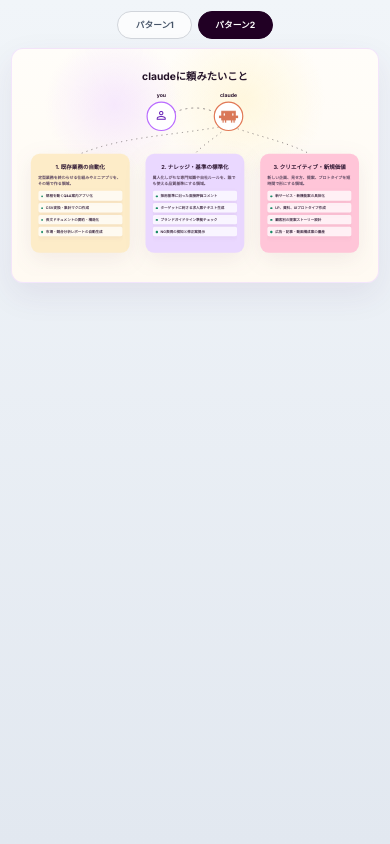
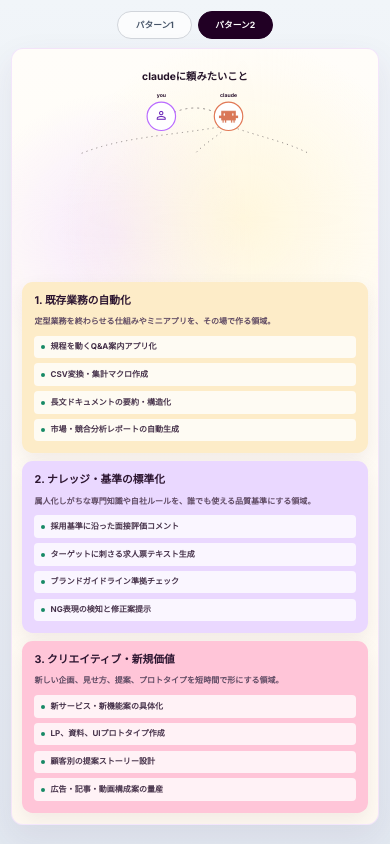
Before and after one commit to mar-cat11/tsx_example, a React (Vite) app: page / in a window 390 px wide. Both pictures are taken after a click on the button "パターン2". Built offline with nearby package versions, Linux system fonts and the light colour scheme.

Commit message:
Add mobile layouts for visualizations

```diff
--- a/src/App.css
+++ b/src/App.css
@@ -143,6 +143,7 @@
 .supply-icon {
   font-family: 'Material Symbols Outlined';
   font-size: 26px;
+  dominant-baseline: middle;
   pointer-events: none;
   user-select: none;
 }
@@ -360,6 +361,10 @@
   background: #178a66;
 }
 
+.mobile-card-stack {
+  display: none;
+}
+
 .svg-card {
   filter: drop-shadow(0 16px 28px rgba(92, 52, 74, 0.08));
   transition: filter 0.2s ease, opacity 0.2s ease;
@@ -425,4 +430,74 @@
   .org-pattern {
     padding: 8px;
   }
+
+  .supply-icon {
+    font-size: 24px;
+  }
+
+  .org-diagram {
+    view-transition-name: none;
+  }
+
+  .org-diagram .svg-card,
+  .desktop-card-content {
+    display: none;
+  }
+
+  .mobile-card-stack {
+    display: grid;
+    gap: 12px;
+    padding: 8px;
+  }
+
+  .mobile-role-card {
+    border-radius: 16px;
+    padding: 18px;
+    box-shadow: 0 12px 28px rgba(92, 52, 74, 0.08);
+  }
+
+  .mobile-role-card h2 {
+    margin: 0 0 10px;
+    color: #2c1530;
+    font-size: 16px;
+    line-height: 1.35;
+  }
+
+  .mobile-role-card p {
+    margin: 0 0 12px;
+    color: #5f4a63;
+    font-size: 12px;
+    font-weight: 600;
+    line-height: 1.6;
+  }
+
+  .mobile-role-card ul {
+    display: grid;
+    gap: 8px;
+    margin: 0;
+    padding: 0;
+    list-style: none;
+  }
+
+  .mobile-role-card li {
+    position: relative;
+    border-radius: 6px;
+    background: rgba(255, 255, 255, 0.78);
+    padding: 8px 10px 8px 24px;
+    color: #46324a;
+    font-size: 12px;
+    font-weight: 700;
+    line-height: 1.45;
+  }
+
+  .mobile-role-card li::before {
+    content: '';
+    position: absolute;
+    left: 10px;
+    top: 14px;
+    width: 6px;
+    height: 6px;
+    border-radius: 50%;
+    background: #178a66;
+  }
 }
--- a/src/App.tsx
+++ b/src/App.tsx
@@ -162,7 +162,7 @@
           return (
             <g key={group.id} onMouseEnter={() => handleEnter(group.id)} onMouseLeave={handleLeave}>
               <rect className={`svg-card ${hoverTarget === group.id ? 'active' : ''}`} x={group.x} y="250" width={cardW} height="250" rx="22" fill={group.fill} />
-              <foreignObject x={group.x + 18} y="274" width="214" height="206">
+              <foreignObject className="desktop-card-content" x={group.x + 18} y="274" width="214" height="206">
                 <div className="card-content">
                   <h2>{group.title}</h2>
                   <p>{group.summary}</p>
@@ -189,6 +189,19 @@
           </linearGradient>
         </defs>
       </svg>
+      <div className="mobile-card-stack">
+        {roleGroups.map((group) => (
+          <article className="mobile-role-card" style={{ background: group.fill }} key={group.id}>
+            <h2>{group.title}</h2>
+            <p>{group.summary}</p>
+            <ul>
+              {group.items.map((item) => (
+                <li key={item}>{item}</li>
+              ))}
+            </ul>
+          </article>
+        ))}
+      </div>
     </section>
   );
 }
```
Also changed, not shown: 4 other files (tests, documents, lock files or other folders).
